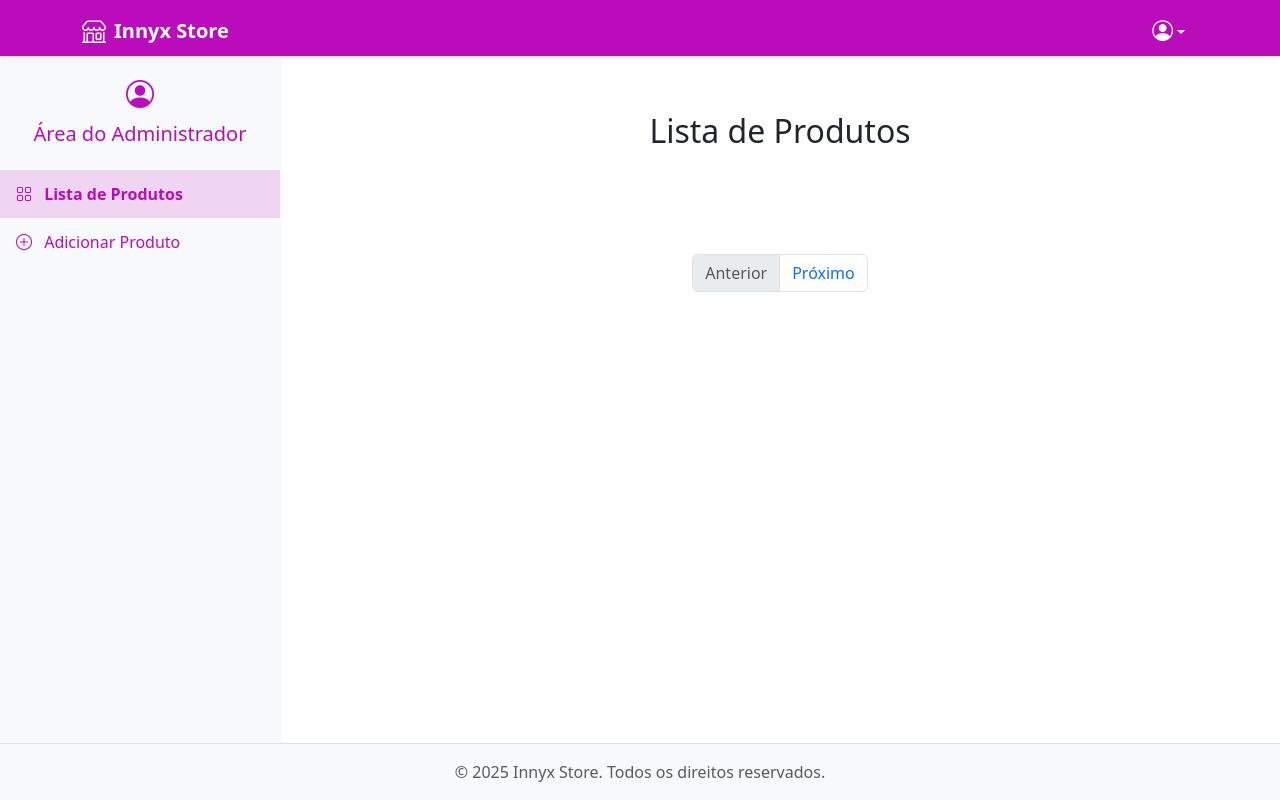
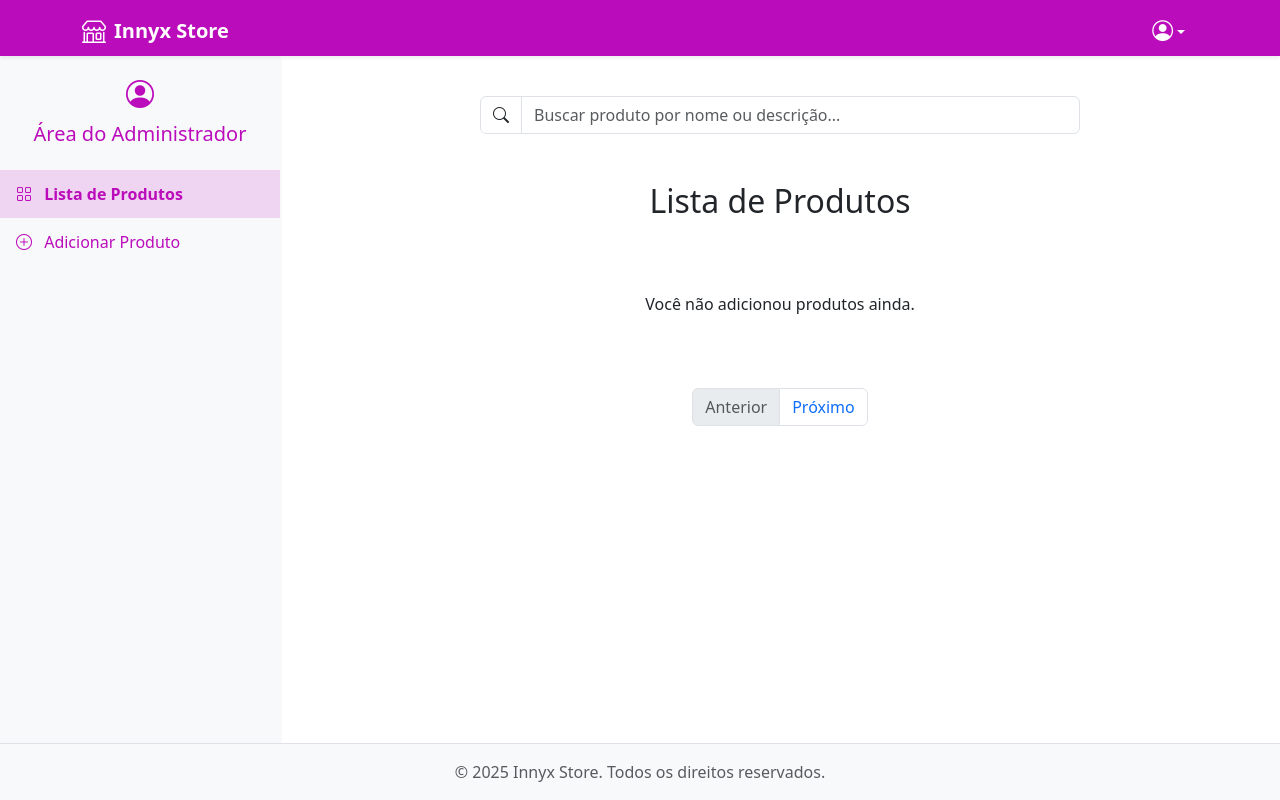
Before and after one commit to Daniel-da-Silva-Alves/Desafio-Front-end-INNYX, a Vue app: page /admin/products in a window 1280 px wide. Built offline with nearby package versions, Linux system fonts and the light colour scheme.

Commit message:
Atualização
Ajustando a exibição de produtos

```diff
--- a/src/layouts/ClientLayout.vue
+++ b/src/layouts/ClientLayout.vue
@@ -108,7 +108,7 @@ const searchProducts = () => {
   // Verifica se a query de busca não está vazia
   if (searchQuery.value.trim()) {
     // Redireciona para a rota de produtos com a query de busca
-    router.push({ name: 'Products', query: { search: searchQuery.value } })
+    router.push({ name: 'ClientProducts', query: { search: searchQuery.value } })
   }
 }
 </script>
--- a/src/views/admin/Products.vue
+++ b/src/views/admin/Products.vue
@@ -1,12 +1,29 @@
 <template>
   <admin-layout>
+    <!-- Barra de busca para filtrar produtos centralizada no topo -->
+    <div class="admin-search-container">
+      <div class="input-group">
+        <span class="input-group-text bg-white">
+          <i class="bi bi-search"></i>
+        </span>
+        <input
+          type="text"
+          class="form-control"
+          placeholder="Buscar produto por nome ou descrição..."
+          v-model="searchQuery"
+          @input="currentPage = 1"
+        />
+      </div>
+    </div>
+
     <div class="products-admin">
       <!-- Cabeçalho da lista de produtos -->
       <h2 class="catalog-header">Lista de Produtos</h2>
 
       <!-- Grid de produtos -->
       <div class="products-grid">
-        <!-- Itera sobre os produtos paginados e exibe cada um em um cartão -->
+        <!-- Verifica se há produtos paginados e itera sobre eles -->
+        <template v-if="paginatedProducts.length">
           <div v-for="product in paginatedProducts" :key="product.id" class="product-card">
             <div class="card">
               <img :src="product.image" class="card-img-top" :alt="product.name">
@@ -14,7 +31,8 @@
                 <h5 class="card-title">{{ product.name }}</h5>
                 <p class="card-text">
                   {{ truncatedDescription(product.description) }}
-                <span v-if="product.description.length > maxDescriptionLength" @click="toggleReadMore(product.id)" class="read-more">
+                  <span v-if="product.description.length > maxDescriptionLength"
+                        @click="toggleReadMore(product.id)" class="read-more">
                     {{ product.readMore ? '... Ler menos' : '... Ler mais' }}
                   </span>
                 </p>
@@ -25,6 +43,11 @@
               </div>
             </div>
           </div>
+        </template>
+        <!-- Mensagem exibida quando não há produtos -->
+        <template v-else>
+          <p class="text-center mt-4">Você não adicionou produtos ainda.</p>
+        </template>
       </div>
 
       <!-- Navegação de paginação -->
@@ -53,19 +76,32 @@ import AdminLayout from '@/layouts/AdminLayout.vue'
 // Inicializa a store de produtos
 const productStore = useProductStore()
 
-// Referências reativas para a página atual e o número de produtos por página
+// Referências reativas para a página atual, busca e produtos por página
 const currentPage = ref(1)
+const searchQuery = ref('')
 const productsPerPage = 3
 const maxDescriptionLength = 100
 
-// Computed property para calcular o número total de páginas
-const totalPages = computed(() => Math.ceil(productStore.products.length / productsPerPage))
+// Computed property para filtrar os produtos com base na busca
+const filteredProducts = computed(() => {
+  if (!searchQuery.value.trim()) {
+    return productStore.products
+  }
+  const lowerQuery = searchQuery.value.trim().toLowerCase()
+  return productStore.products.filter(product =>
+    product.name.toLowerCase().includes(lowerQuery) ||
+    product.description.toLowerCase().includes(lowerQuery)
+  )
+})
 
-// Computed property para obter os produtos paginados
+// Computed property para calcular o número total de páginas com base nos produtos filtrados
+const totalPages = computed(() => Math.ceil(filteredProducts.value.length / productsPerPage))
+
+// Computed property para obter os produtos paginados a partir dos produtos filtrados
 const paginatedProducts = computed(() => {
   const start = (currentPage.value - 1) * productsPerPage
   const end = start + productsPerPage
-  return productStore.products.slice(start, end).map(product => ({
+  return filteredProducts.value.slice(start, end).map(product => ({
     ...product,
     readMore: false
   }))
@@ -124,12 +160,24 @@ onMounted(() => {
   margin-bottom: 3rem; /* Ajuste a margem inferior para controlar a distância */
 }
 
+.admin-search-container {
+  width: 100%;
+  display: flex;
+  justify-content: center;
+  margin: 1rem 0;
+}
+
+.input-group {
+  width: 100%;
+  max-width: 600px;
+}
+
 .products-grid {
   display: flex;
   flex-wrap: nowrap;
   overflow-x: auto;
-  justify-content: center; /* Centraliza os cartões */
-  margin-bottom: 1rem; /* Ajuste a margem inferior para controlar a distância */
+  justify-content: center;
+  margin-bottom: 1rem;
 }
 
 .product-card {
@@ -140,7 +188,7 @@ onMounted(() => {
 
 .card {
   width: 100%;
-  height: 100%; /* Garante que todos os cartões tenham a mesma altura */
+  height: 100%;
   display: flex;
   flex-direction: column;
   justify-content: space-between;
@@ -164,7 +212,7 @@ onMounted(() => {
 }
 
 .price {
-  color: var(--primary-color); /* Define a cor do preço */
+  color: var(--primary-color);
 }
 
 .read-more {
@@ -178,9 +226,9 @@ onMounted(() => {
 }
 
 .page-item.active .page-link {
-  background-color: var(--primary-color); /* Define a cor de fundo da página ativa */
-  border-color: var(--primary-color); /* Define a cor da borda da página ativa */
-  color: white; /* Define a cor do texto da página ativa */
+  background-color: var(--primary-color);
+  border-color: var(--primary-color);
+  color: white;
 }
 
 .btn {
@@ -208,7 +256,7 @@ onMounted(() => {
 
 .btn.primary:hover {
   color: #fff;
-  background-color: #5a2d82; /* Ajuste a cor de fundo para um tom mais escuro */
-  border-color: #5a2d82; /* Ajuste a cor da borda para um tom mais escuro */
+  background-color: #5a2d82;
+  border-color: #5a2d82;
 }
 </style>
--- a/src/views/client/Products.vue
+++ b/src/views/client/Products.vue
@@ -6,8 +6,7 @@
 
       <!-- Grid de produtos -->
       <div class="products-grid">
-        <!-- Verifica se há produtos paginados -->
-        <div v-if="paginatedProducts.length">
+        <template v-if="paginatedProducts.length">
           <!-- Itera sobre os produtos paginados e exibe cada um em um cartão -->
           <div v-for="product in paginatedProducts" :key="product.id" class="product-card">
             <div class="card">
@@ -16,7 +15,8 @@
                 <h5 class="card-title">{{ product.name }}</h5>
                 <p class="card-text">
                   {{ truncatedDescription(product.description) }}
-                  <span v-if="product.description.length > maxDescriptionLength" @click="toggleReadMore(product.id)" class="read-more">
+                  <span v-if="product.description.length > maxDescriptionLength"
+                        @click="toggleReadMore(product.id)" class="read-more">
                     {{ product.readMore ? '... Ler menos' : '... Ler mais' }}
                   </span>
                 </p>
@@ -27,9 +27,11 @@
               </div>
             </div>
           </div>
-        </div>
-        <!-- Mensagem exibida quando não há produtos -->
-        <p v-else class="text-center mt-4">Não adicionamos produtos ainda.</p>
+        </template>
+        <template v-else>
+          <!-- Mensagem exibida quando não há produtos -->
+          <p class="text-center mt-4">Não adicionamos produtos ainda.</p>
+        </template>
       </div>
 
       <!-- Navegação de paginação -->
@@ -152,15 +154,16 @@ watch(route, () => {
 
 .products-grid {
   display: flex;
-  flex-wrap: wrap; /* Permite que os cartões sejam exibidos em várias linhas */
+  flex-wrap: nowrap;
+  overflow-x: auto;
   justify-content: center; /* Centraliza os cartões */
-  gap: 1rem; /* Adiciona um espaço entre os cartões */
   margin-bottom: 1rem; /* Ajuste a margem inferior para controlar a distância */
 }
 
 .product-card {
   flex: 0 0 auto;
   width: 250px;
+  margin-right: 1rem;
 }
 
 .card {
```
Lines whose indentation alone changed are shown as unchanged.
